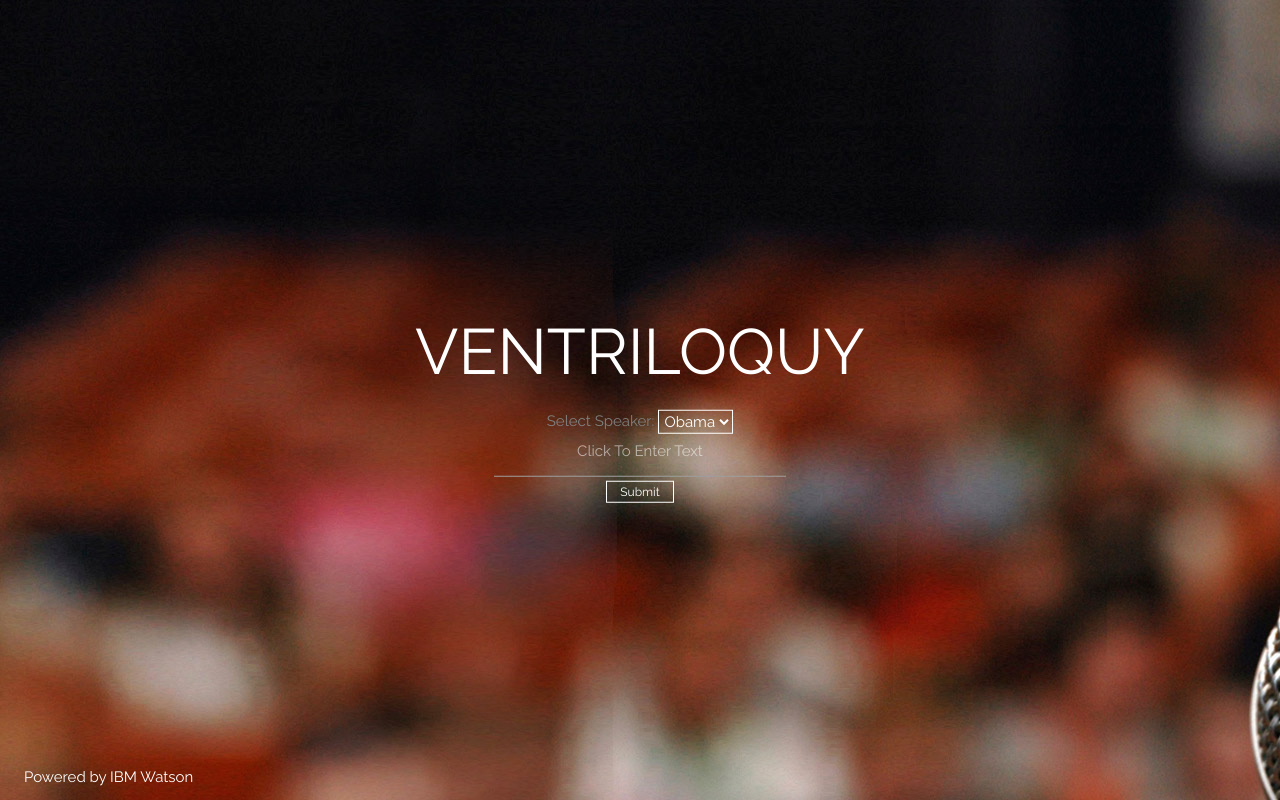
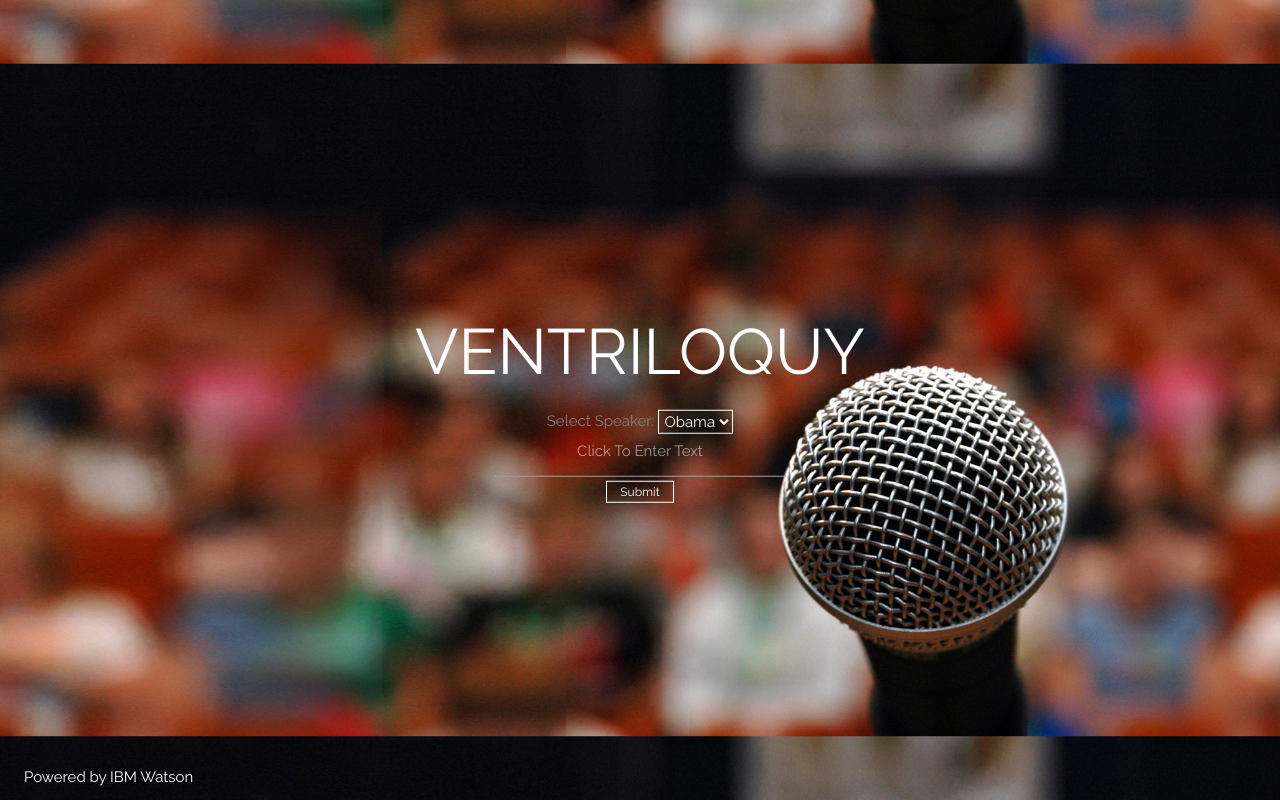
Before and after one commit to MuzammilKhan/Ventriloquy, a Django app: page / in a window 1280 px wide. Run offline with Django 3.2, Linux system fonts and the light colour scheme; some libraries are stand-ins or nearby versions.

Commit message:
Fixed background image rs program

```diff
--- a/mysite/static/css/homepage.css
+++ b/mysite/static/css/homepage.css
@@ -1,10 +1,14 @@
-body,h1 {font-family: "Raleway", sans-serif}
-body, html {height: 100%}
+body,h1 {
+  font-family: "Raleway", sans-serif;
+}
+body, html {
+  height: 100%;
+}
 .bgimg {
+    background: url( '../img/bg.jpg' );
     min-height: 100%;
-    min-width: 100%;
     background-position: center;
-    background-size: no-repeat;
+    background-size: 100%;
 }
 form{
   vertical-align: center;
--- a/mysite/wordclips/templates/wordclips/homepage.html
+++ b/mysite/wordclips/templates/wordclips/homepage.html
@@ -11,7 +11,8 @@
 <link rel="stylesheet" href="https://www.w3schools.com/w3css/4/w3.css">
 <link rel="stylesheet" href="https://fonts.googleapis.com/css?family=Raleway">
 <link rel="stylesheet" href="{% static "css/homepage.css" %}">
-<body style="background: url( {% static "img/bg.jpg" %}">
+<!-- <body style="background: url( {% static "img/bg.jpg" %}"> -->
+<body>
 
 
 
```
